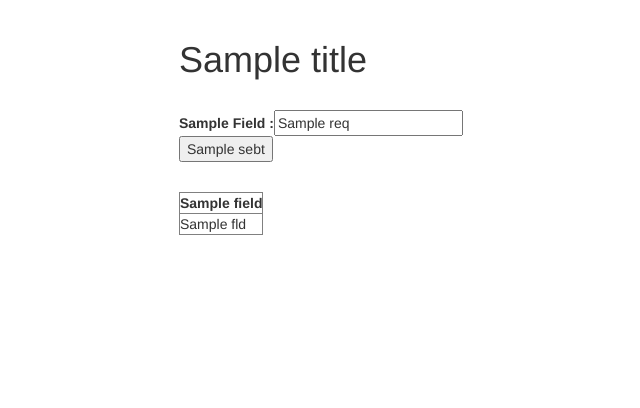
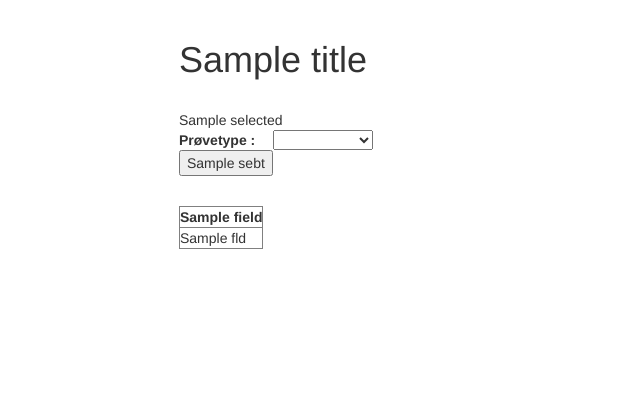
Before and after one commit to einaram/resultatarkiv, a Flask app: template templates/search.html in a window 1280 px wide. Shown: the part 52-460 px from the top of the page, without its empty margins (126-766 px from the left). Run offline with Flask 2, Linux system fonts and the light colour scheme; the template is opened without the code that fills it: most values are stand-ins (such as "Sample title", 1, 10 or a date in 2020); some libraries are stand-ins or nearby versions.

Commit message:
Påbegynt arbeid for søkefunksjonalitet.
Lager en form med sampletyper - neste - skal kunne hente ut data for en valgt sampletype

```diff
--- a/run.py
+++ b/run.py
@@ -8,13 +8,9 @@ import hashlib
 import platform
 from resark.processexcel import excelfile
 from resark.staticdata import metadatalist
+from resark.searchdata import searchdata
 from resark.user import User
 from resark.dbconnector import dbconnector
-
-# For testing ... create some users with ids 1 to 20
-# users = [User(id) for id in range(1, 21)]
-# users.append(User('mortens'))
-
 
 if platform.system()=='Windows':
 	UPLOAD_FOLDER = 'c:/windows/temp/'
@@ -46,9 +42,6 @@ def allowed_file(filename):
 
 
 
-
-
-
 @app.template_filter()
 def datetimefilter(value, format='%Y/%m/%d %H:%M'):
     """convert a datetime to a different format."""
@@ -60,7 +53,6 @@ app.jinja_env.filters['datetimefilter'] = datetimefilter
 
 @app.route("/None")
 @app.route("/")
-
 def home():
     return render_template('template.html',title="Resultatarkiv")
 
@@ -78,7 +70,6 @@ def login():
         password = request.form['password']
         db=dbconnector()
         user = User(username)
-        # if db.checkuser(username,password):
         if user.check_password(password):
             login_user(user)
             return redirect(request.args.get("next"))
@@ -94,7 +85,6 @@ def login():
 def logout():
     logout_user()
     return redirect("/")
-
 
 # handle login failed
 @app.errorhandler(401)
@@ -116,16 +106,20 @@ def search():
     req={}
     error=""
     table=""
+    search=searchdata()
+    types=search.listdata('sampletypelist')
+    selected=None
     if request.method == 'POST':
+        print(request.form)
         if searchbuttontext ==  request.form['button']:
-            True
+            selected=request.form['sampletype']
         else:
             print("Unknown button")
         print(request.form)
     else:
         True
     fields=None
-    return render_template('search.html',path=request.path,sebt=searchbuttontext,dataset=set,error=error,table=table,fields=fields,req=request.form,title="Datasøk")
+    return render_template('search.html',path=request.path,sebt=searchbuttontext,dataset=set,error=error,table=table,fields=fields,req=request.form,title="Datasøk",types=types,selected=selected)
 #    return render_template('search.html',sebt=searchbuttontext)
 
 @app.route("/upload", methods=['GET', 'POST'])
--- a/templates/search.html
+++ b/templates/search.html
@@ -9,8 +9,19 @@
   {{ super() }}
   {% endblock %}
 {% block content %}
+{{selected}}
    <form action="{{path}}" method="post" enctype="multipart/form-data">
-       <p class="formpara"><label for="{{field}}input">{{field|title}} : </label><input name="{{field}}" id="{{field}}input" {{ro}} value="{{req[field]}}"/></p>
+       <p class="formpara"><label for="sampletype">Prøvetype : </label><select name="sampletype" id="sampletype" >
+       <option value="0" ></option>
+    {% for type in types %}
+        {% if type[0] == selected %}
+        {% set sel='SELECTED="SELECTED"' %}
+        {% else %}
+        {% set sel=''%}
+        {% endif %}
+        <option value="{{type[0]}}" {{sel}}>{{type[1]}}</option>
+    {% endfor %}
+</select>
 
        <p><input type="submit" id="searchdata" name="button" value="{{ sebt }}"></p>
     </form>
```
Also changed, not shown: resark/searchdata.py (+8 -6 lines).
